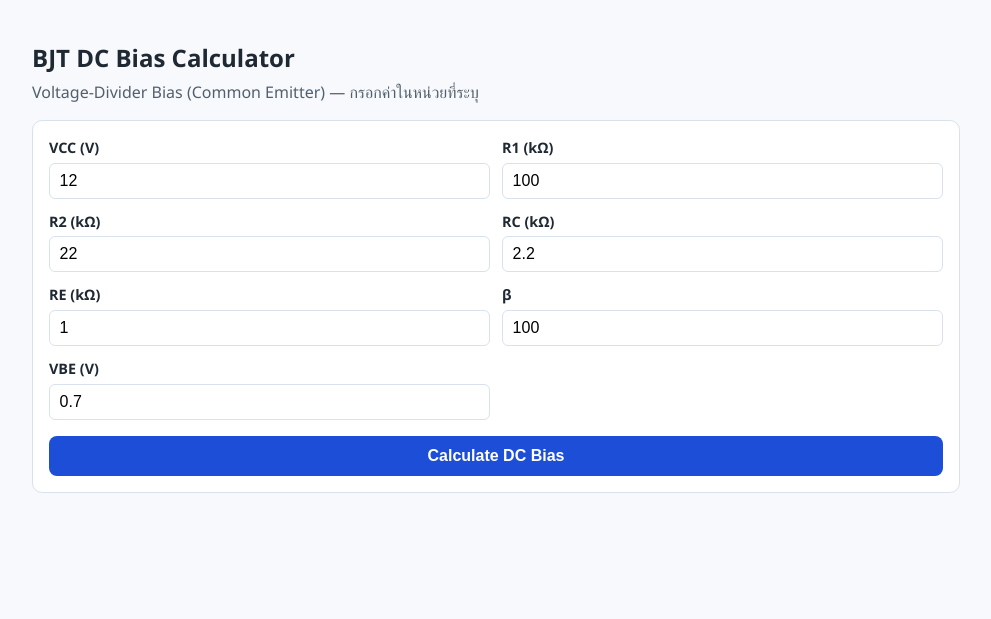
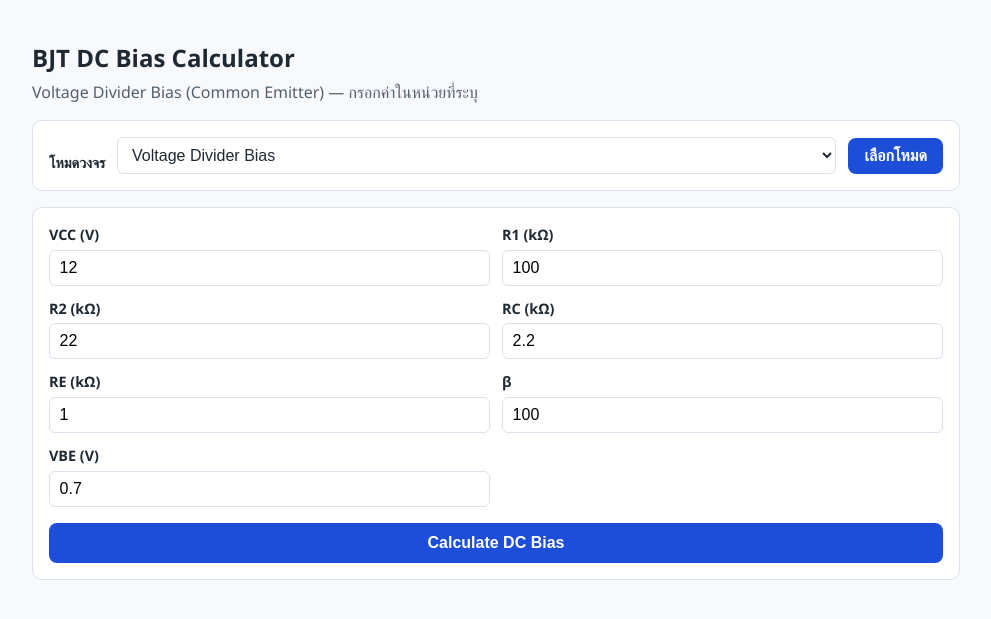
Before and after one commit to p0ngphop255021-crypto/BJT-DC-Bias-Web-App, a Flask app: page / in a window 1280 px wide. Shown: the top 619 px of the page, without its empty margins (144-1135 px from the left). Run offline with Flask 3, Linux system fonts and the light colour scheme.

Commit message:
feat: add bias mode picker and per-mode form

```diff
--- a/static/style.css
+++ b/static/style.css
@@ -72,6 +72,43 @@ form {
   outline-offset: 1px;
 }
 
+/* Mode picker: GET form that reloads the page with the chosen mode */
+.mode-picker {
+  display: grid;
+  grid-template-columns: 1fr;
+  gap: 0.75rem;
+  align-items: end;
+  margin-bottom: 1rem;
+}
+
+@media (min-width: 640px) {
+  .mode-picker { grid-template-columns: auto minmax(0, 1fr) auto; }
+}
+
+.mode-picker label {
+  font-weight: 600;
+  font-size: 0.9rem;
+}
+
+.mode-picker select {
+  padding: 0.5rem 0.6rem;
+  font-size: 1rem;
+  border: 1px solid var(--line);
+  border-radius: 6px;
+  background: #fff;
+  color: var(--ink);
+}
+
+.mode-picker select:focus {
+  outline: 2px solid var(--accent);
+  outline-offset: 1px;
+}
+
+.mode-picker button {
+  width: auto;
+  padding: 0.55rem 1rem;
+}
+
 button {
   width: 100%;
   padding: 0.7rem;
--- a/templates/index.html
+++ b/templates/index.html
@@ -9,28 +9,45 @@
 <body>
   <main class="container">
     <h1>BJT DC Bias Calculator</h1>
-    <p>Voltage-Divider Bias (Common Emitter) — กรอกค่าในหน่วยที่ระบุ</p>
+    <p>{{ mode_label }} (Common Emitter) — กรอกค่าในหน่วยที่ระบุ</p>
+
+    <form class="mode-picker" action="/" method="get">
+      <label for="mode-select">โหมดวงจร</label>
+      <select name="mode" id="mode-select">
+        {% for key, label in modes.items() %}
+        <option value="{{ key }}"{% if key == mode %} selected{% endif %}>{{ label }}</option>
+        {% endfor %}
+      </select>
+      <button type="submit">เลือกโหมด</button>
+    </form>
 
     <form action="/calculate" method="post">
+      <input type="hidden" name="mode" value="{{ mode }}">
       <div class="fields">
-        <label>VCC (V) <input type="text" name="vcc" value="12"></label>
-        <label>R1 (kΩ) <input type="text" name="r1" value="100"></label>
-        <label>R2 (kΩ) <input type="text" name="r2" value="22"></label>
-        <label>RC (kΩ) <input type="text" name="rc" value="2.2"></label>
-        <label>RE (kΩ) <input type="text" name="re" value="1"></label>
-        <label>β <input type="text" name="beta" value="100"></label>
-        <label>VBE (V) <input type="text" name="vbe" value="0.7"></label>
+        <label for="vcc">VCC (V) <input type="text" id="vcc" name="vcc" value="{{ form.vcc }}"></label>
+        {% if mode == "divider" %}
+        <label for="r1">R1 (kΩ) <input type="text" id="r1" name="r1" value="{{ form.r1 }}"></label>
+        <label for="r2">R2 (kΩ) <input type="text" id="r2" name="r2" value="{{ form.r2 }}"></label>
+        {% elif mode == "fixed" or mode == "emitter" %}
+        <label for="rb">RB (kΩ) <input type="text" id="rb" name="rb" value="{{ form.rb }}"></label>
+        {% endif %}
+        <label for="rc">RC (kΩ) <input type="text" id="rc" name="rc" value="{{ form.rc }}"></label>
+        {% if mode == "divider" or mode == "emitter" %}
+        <label for="re">RE (kΩ) <input type="text" id="re" name="re" value="{{ form.re }}"></label>
+        {% endif %}
+        <label for="beta">β <input type="text" id="beta" name="beta" value="{{ form.beta }}"></label>
+        <label for="vbe">VBE (V) <input type="text" id="vbe" name="vbe" value="{{ form.vbe }}"></label>
       </div>
       <button type="submit">Calculate DC Bias</button>
     </form>
 
     {% if error %}
-    <div class="error">{{ error }}</div>
+    <div class="error">{{ mode_label }}: {{ error }}</div>
     {% endif %}
 
     {% if result %}
     <section class="results">
-      <h2>DC Operating Point</h2>
+      <h2>DC Operating Point — {{ mode_label }}</h2>
       <p class="region">Operating Region: <strong>{{ result.region }}</strong></p>
 
       {% if result.warnings %}
```
Also changed, not shown: tests/test_web.py (+41 -0 lines).
